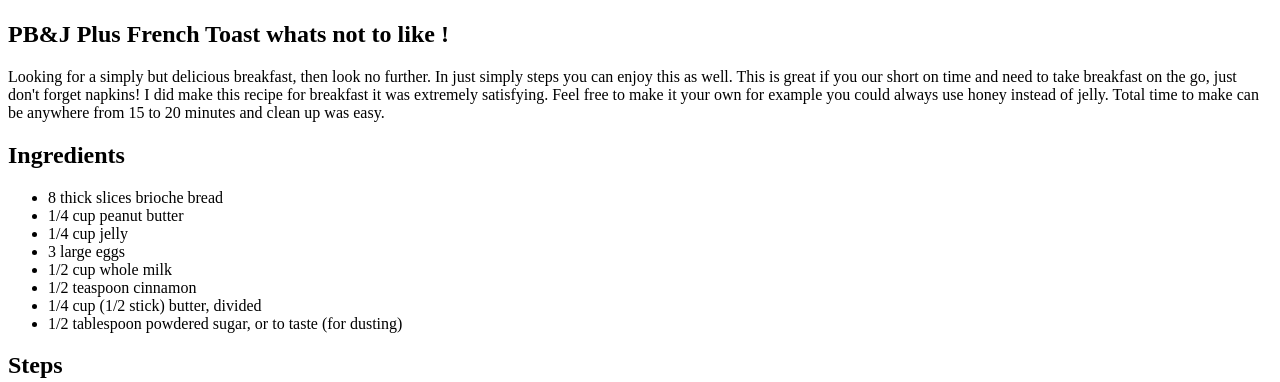
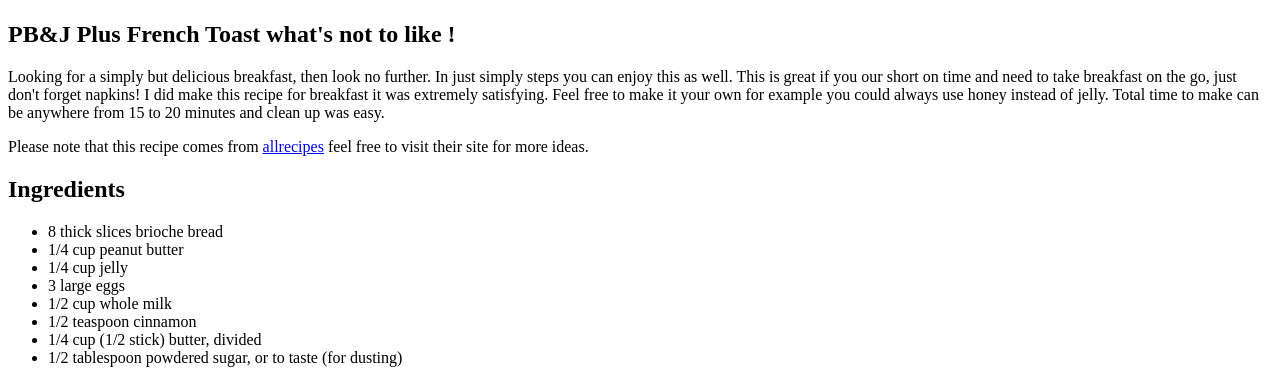
Before and after one commit to twarner12/odin-recipes, a plain HTML site: page recipes/french-toast.html in a window 1280 px wide. Shown: the part 458-840 px from the top of the page. Drawn offline with Linux system fonts and the light colour scheme.

Commit message:
style: add punctiation

```diff
--- a/recipes/french-toast.html
+++ b/recipes/french-toast.html
@@ -9,9 +9,9 @@
         <h1>Stuff French Toast & PBJ</h1>
         <img src="https://www.allrecipes.com/thmb/YnZgcTMH_xNdruEq3RjUgnQO5d8=/750x0/filters:no_upscale():max_bytes(150000):strip_icc():format(webp)/7966411PBJFrenchToast_4x3-a9446a0c1aec484eacd91cb469302f65.jpg" alt="French toast stuffed with peanut butter and jelly" width="500" height="375">
 
-        <h2>PB&J Plus French Toast whats not to like !</h2>
+        <h2>PB&J Plus French Toast what's not to like !</h2>
         <p>Looking for a simply but delicious breakfast, then look no further. In just simply steps you can enjoy this as well. This is great if you our short on time and need to take breakfast on the go, just don't forget napkins! I did make this recipe for breakfast it was extremely  satisfying. Feel free to make it your own for example you could always use honey instead of jelly. Total time to make can be anywhere from 15 to 20 minutes and clean up was easy. </p>
-
+        <p>Please note that this recipe comes from <a href="https://www.allrecipes.com/pb-and-j-stuffed-french-toast-recipe-7966411">allrecipes</a> feel free to visit their site for more ideas.</p>
         <h2>Ingredients</h2>
         <ul>
             <li>8 thick slices brioche bread</li>
```
